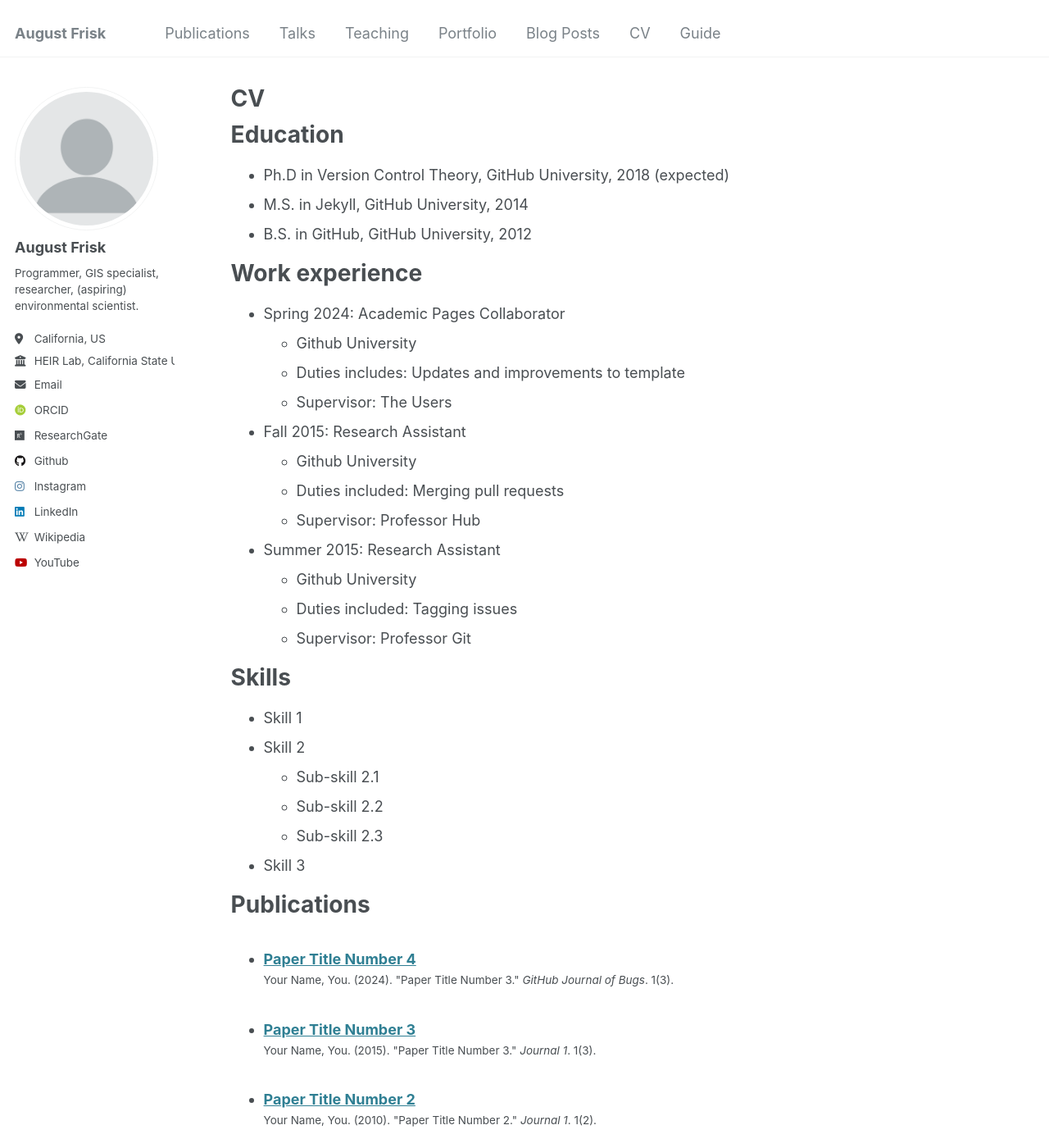
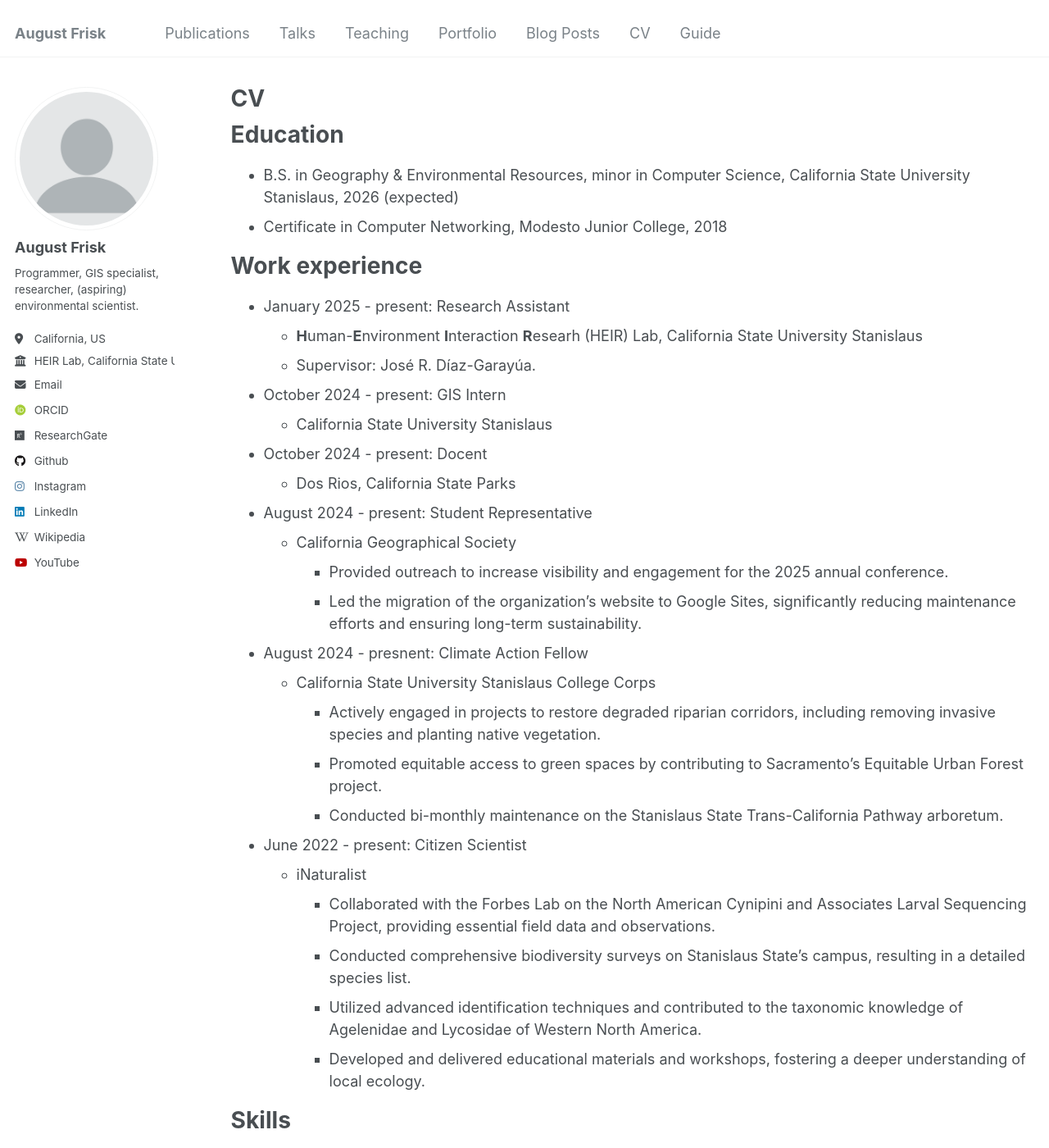
Before and after one commit to 4N0NYM0U5MY7H/4N0NYM0U5MY7H.github.io, a Jekyll site: the page built from _pages/cv.md, in a window 1280 px wide and 1400 px high. Shown: the whole window at 82% size. Built offline with Jekyll 4.4.1, drawn with Linux system fonts in a browser that asks for light colours; some web fonts are replaced.

Commit message:
Update cv.md

```diff
--- a/_pages/cv.md
+++ b/_pages/cv.md
@@ -11,26 +11,38 @@ redirect_from:
 
 Education
 ======
-* Ph.D in Version Control Theory, GitHub University, 2018 (expected)
-* M.S. in Jekyll, GitHub University, 2014
-* B.S. in GitHub, GitHub University, 2012
+* B.S. in Geography & Environmental Resources, minor in Computer Science, California State University Stanislaus, 2026 (expected)
+* Certificate in Computer Networking, Modesto Junior College, 2018
 
 Work experience
 ======
-* Spring 2024: Academic Pages Collaborator
-  * Github University
-  * Duties includes: Updates and improvements to template
-  * Supervisor: The Users
+* January 2025 - present: Research Assistant
+  * **H**uman-**E**nvironment **I**nteraction **R**esearh (HEIR) Lab, California State University Stanislaus
+  * Supervisor: José R. Díaz-Garayúa.
 
-* Fall 2015: Research Assistant
-  * Github University
-  * Duties included: Merging pull requests
-  * Supervisor: Professor Hub
+* October 2024 - present: GIS Intern
+  * California State University Stanislaus
 
-* Summer 2015: Research Assistant
-  * Github University
-  * Duties included: Tagging issues
-  * Supervisor: Professor Git
+* October 2024 - present: Docent
+  * Dos Rios, California State Parks
+
+* August 2024 - present: Student Representative
+  * California Geographical Society
+    * Provided outreach to increase visibility and engagement for the 2025 annual conference.
+    * Led the migration of the organization's website to Google Sites, significantly reducing maintenance efforts and ensuring long-term sustainability.
+
+* August 2024 - presnent: Climate Action Fellow
+  * California State University Stanislaus College Corps
+    * Actively engaged in projects to restore degraded riparian corridors, including removing invasive species and planting native vegetation.
+    * Promoted equitable access to green spaces by contributing to Sacramento's Equitable Urban Forest project.
+    * Conducted bi-monthly maintenance on the Stanislaus State Trans-California Pathway arboretum.
+
+* June 2022 - present: Citizen Scientist
+  * iNaturalist
+    * Collaborated with the Forbes Lab on the North American Cynipini and Associates Larval Sequencing Project, providing essential field data and observations.
+    * Conducted comprehensive biodiversity surveys on Stanislaus State's campus, resulting in a detailed species list.
+    * Utilized advanced identification techniques and contributed to the taxonomic knowledge of Agelenidae and Lycosidae of Western North America.
+    * Developed and delivered educational materials and workshops, fostering a deeper understanding of local ecology.
 
 Skills
 ======
```
